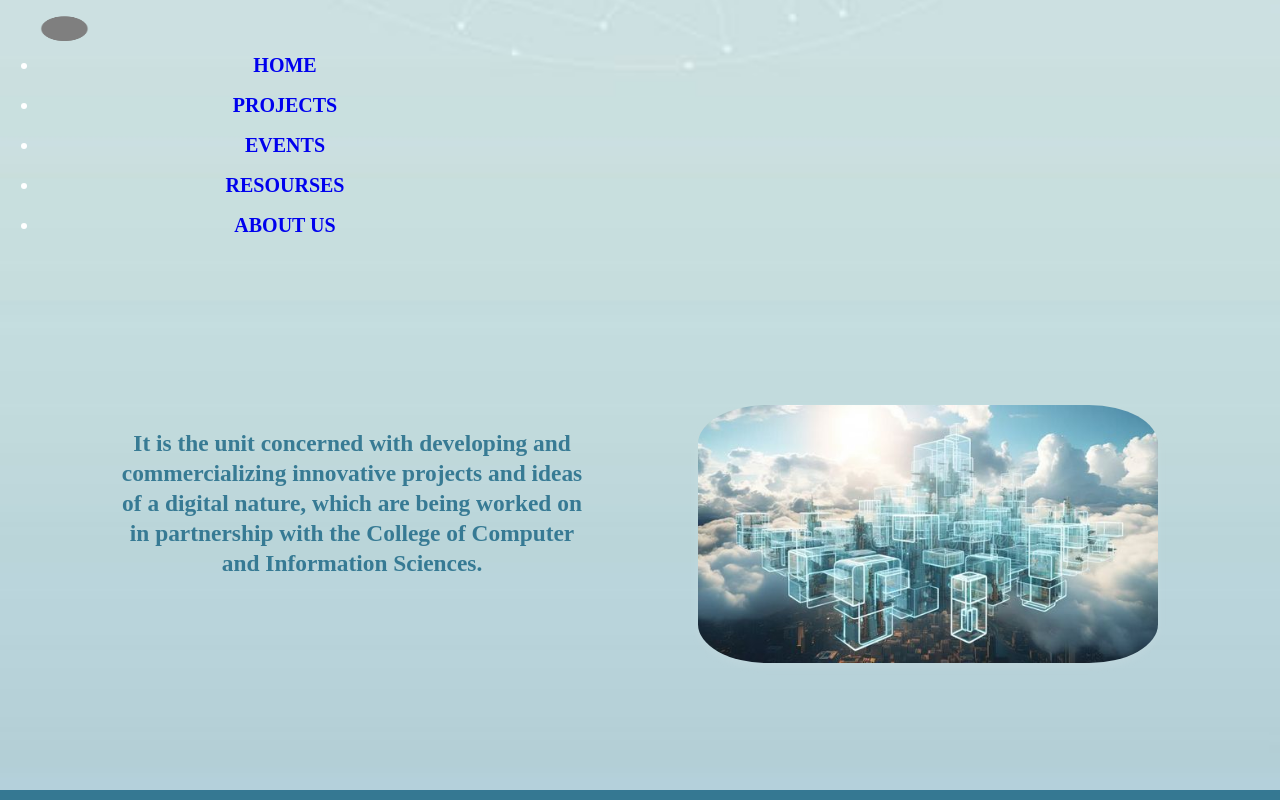
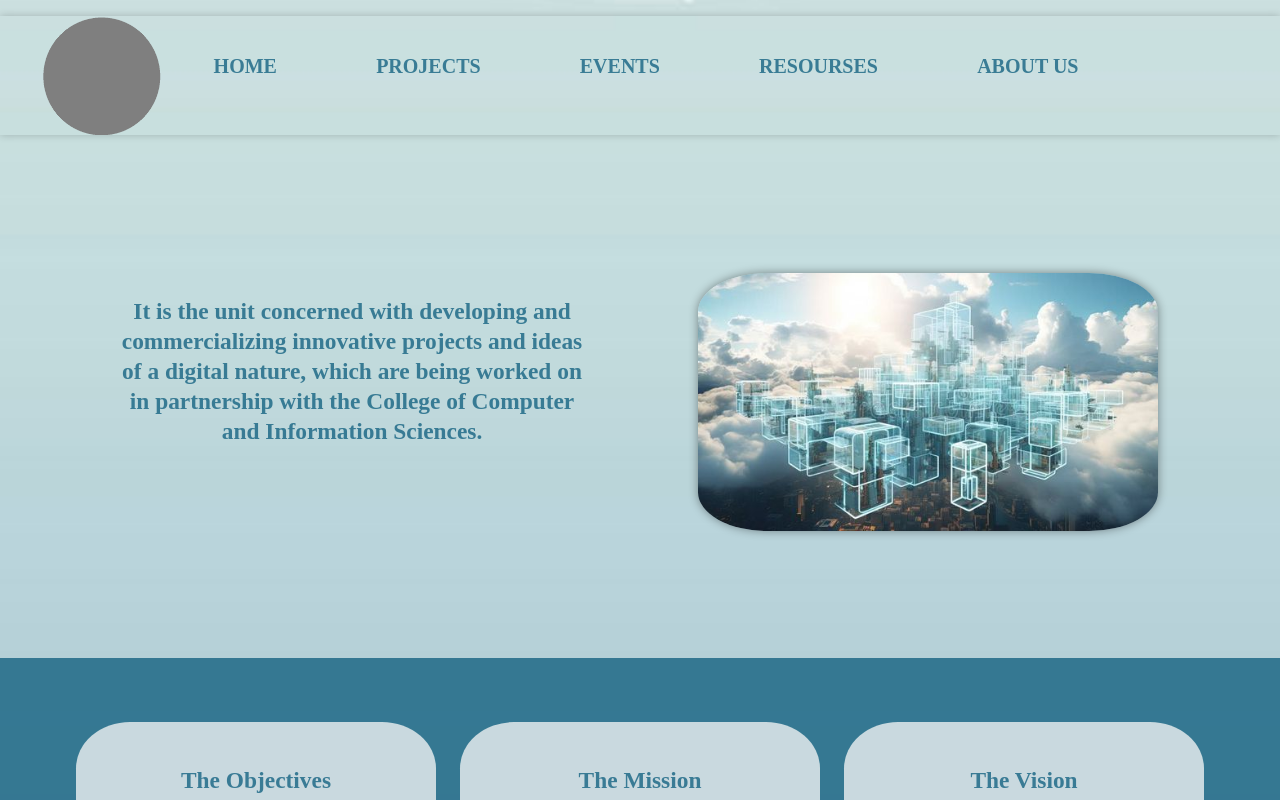
Before and after one commit to RazanAlkhaluqy/Digital-Innovation-Unit-website, a plain HTML site: page index.html in a window 1280 px wide. Shown: the top 800 px of the page. Drawn offline with Linux system fonts and the light colour scheme.

Commit message:
Update style.css

```diff
--- a/style.css
+++ b/style.css
@@ -12,7 +12,13 @@ body {
     width: 10%;
     height: 10%;
  }
+ .nav-list ul li a {
+    color: #1c6785d4;
+}
 
+ .nav-list {
+    box-shadow: 0 0px 8px rgba(0, 0, 0, 0.2);
+}
 .content {
     display: flex;
     padding: 5%;
@@ -26,7 +32,7 @@ body {
  .right img {
     width: 100%;
     border-radius: 15%;
-    box-shadow: 0 4px 8px rgba(251, 244, 244, 0.1);
+    box-shadow: 0 0px 10px rgba(0, 0, 0.2, 0.4);
 } .left {
     text-align: left;
     line-height: 150%;
@@ -52,7 +58,7 @@ body {
     }
 
   li a:hover {
-        color: #00506fd4;
+        color: #ffffffd4;
         background-color: #9ebfcdd4;
         size-adjust: 50%;
         padding:15px;
@@ -62,7 +68,7 @@ body {
 
 /*display: inline-flex; */
 
-.nav-list li  {
+.nav li  {
 
     color: #ffffff;
     float: center;
@@ -75,7 +81,7 @@ body {
     border-radius:4%;
     font-size: 20px;
   }
-  .nav-list {
+  .nav {
     list-style-type: none;
     display:flex;
   }
```
